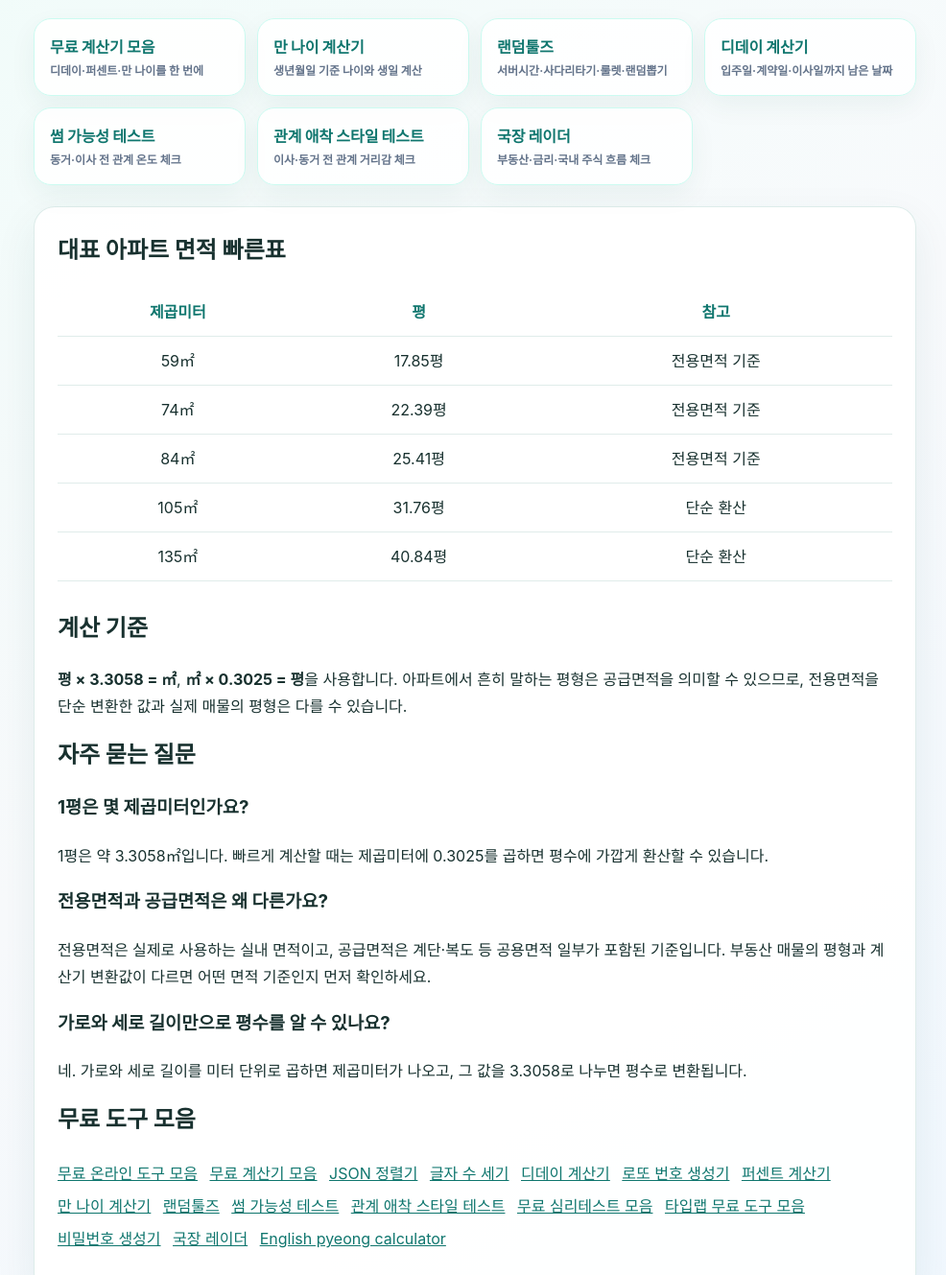
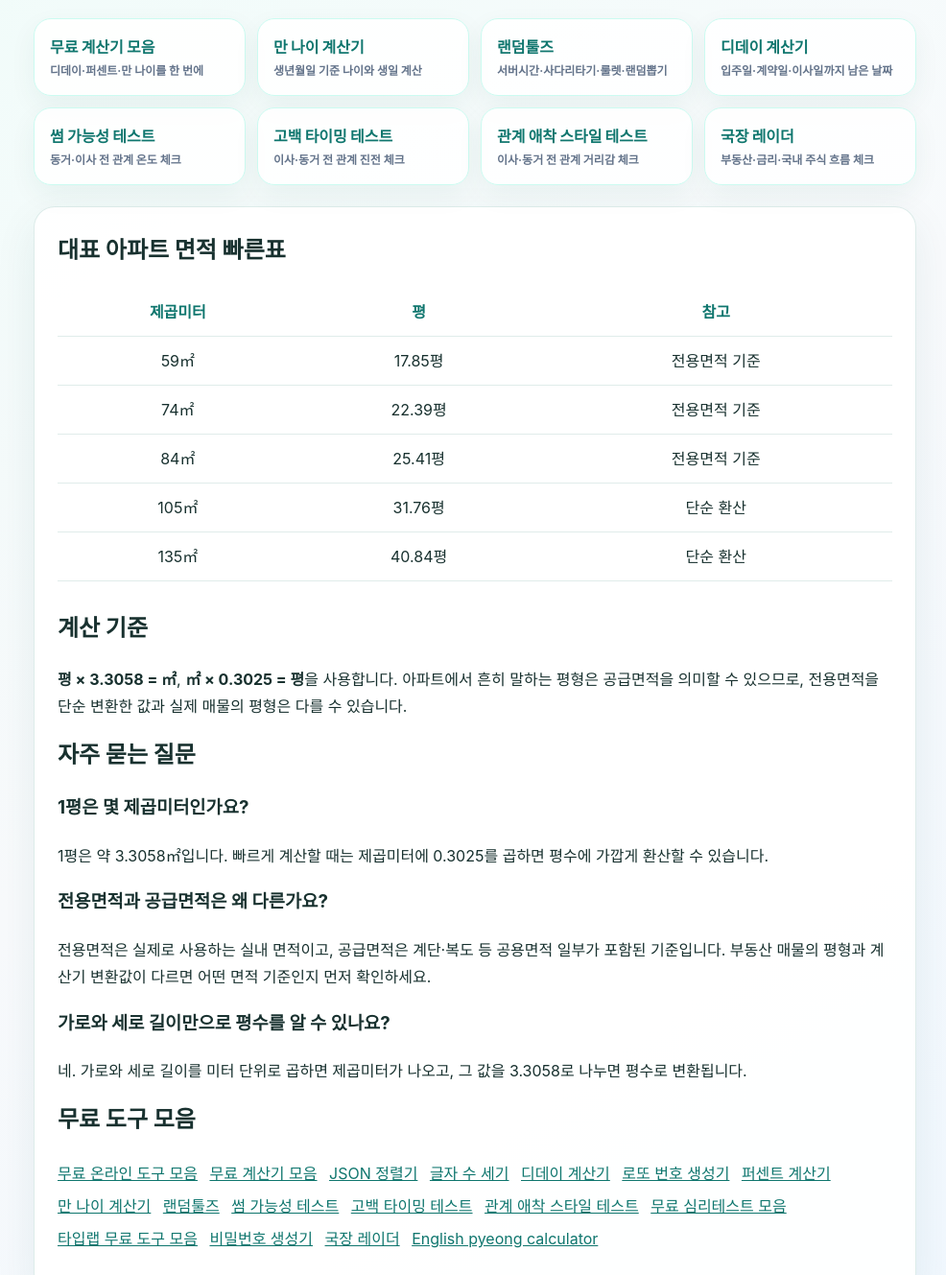
Before and after one commit to inma8743/area-calculator, a plain HTML site: page index.html in a window 1280 px wide. Shown: the part 722-2051 px from the top of the page at 96% size, without its empty margins (145-1131 px from the left). Drawn offline with Linux system fonts and the light colour scheme; a script that the page names is missing.

Commit message:
Link confession timing test

```diff
--- a/index.html
+++ b/index.html
@@ -177,6 +177,7 @@
       <a class="next-card" href="https://random-tools-kr.vercel.app/">랜덤툴즈<span>서버시간·사다리타기·룰렛·랜덤뽑기</span></a>
       <a class="next-card" href="https://dday-calculator-seven.vercel.app/">디데이 계산기<span>입주일·계약일·이사일까지 남은 날짜</span></a>
       <a class="next-card" href="https://type-lab-kr.vercel.app/crush-test.html">썸 가능성 테스트<span>동거·이사 전 관계 온도 체크</span></a>
+      <a class="next-card" href="https://type-lab-kr.vercel.app/confession-test.html">고백 타이밍 테스트<span>이사·동거 전 관계 진전 체크</span></a>
       <a class="next-card" href="https://type-lab-kr.vercel.app/attachment-test.html">관계 애착 스타일 테스트<span>이사·동거 전 관계 거리감 체크</span></a>
       <a class="next-card" href="https://stock-board-ten.vercel.app/">국장 레이더<span>부동산·금리·국내 주식 흐름 체크</span></a>
     </section>
@@ -214,6 +215,7 @@
         <a href="https://age-calculator-mu-two.vercel.app/">만 나이 계산기</a>
         <a href="https://random-tools-kr.vercel.app/">랜덤툴즈</a>
         <a href="https://type-lab-kr.vercel.app/crush-test.html">썸 가능성 테스트</a>
+        <a href="https://type-lab-kr.vercel.app/confession-test.html">고백 타이밍 테스트</a>
         <a href="https://type-lab-kr.vercel.app/attachment-test.html">관계 애착 스타일 테스트</a>
         <a href="https://type-lab-kr.vercel.app/psychology-tests.html">무료 심리테스트 모음</a>
         <a href="https://type-lab-kr.vercel.app/tools.html">타입랩 무료 도구 모음</a>
```
